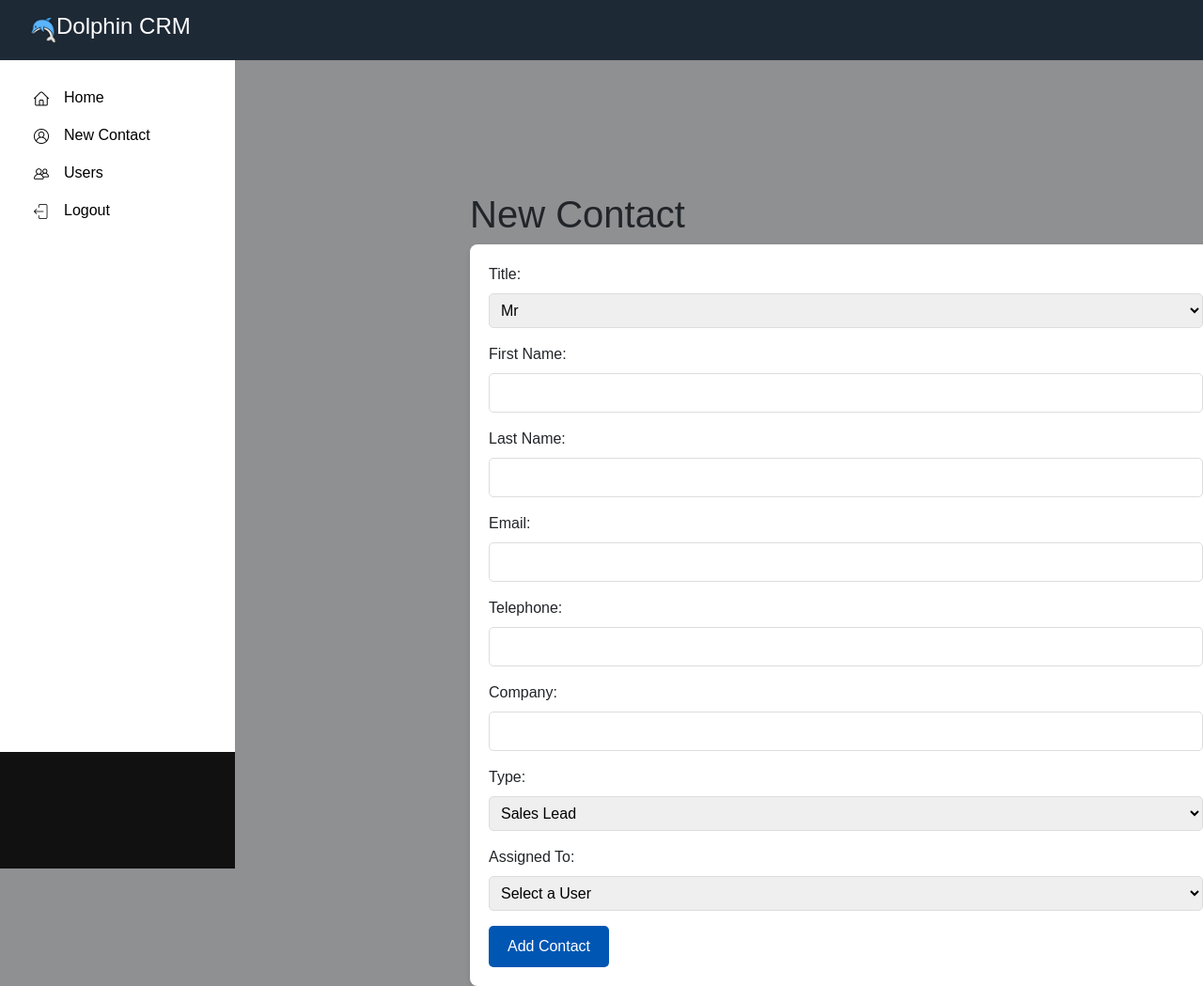
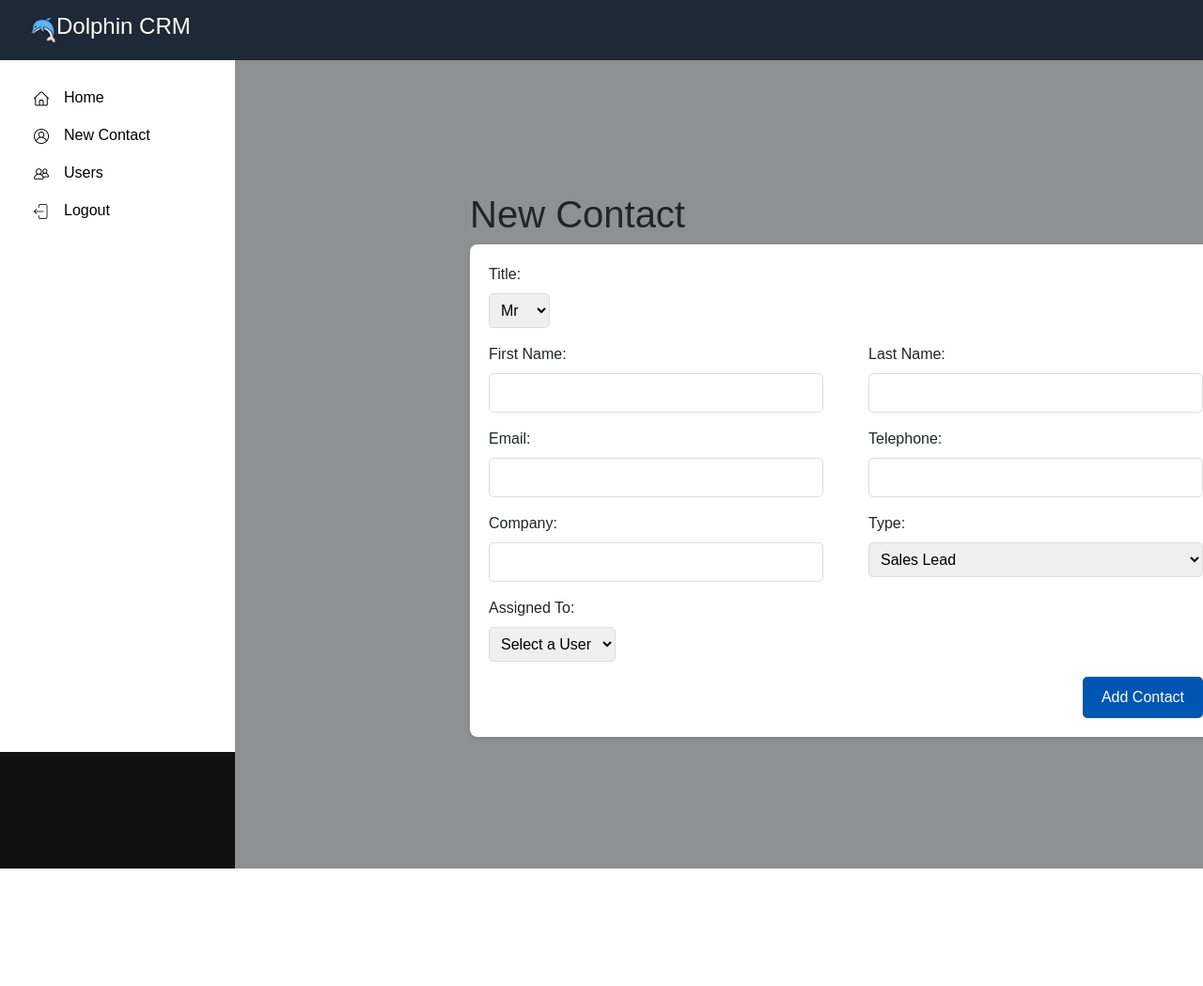
Before and after one commit to JordanCampbell1/Dolphin-CRM, a PHP site: page /newContact.php in a window 1280 px wide; the page is wider, and only the part inside the window is pictured. Shown: that part at 94% size. After the commit the page ends 924 px from the top of that part, so only its background shows below. Run offline with PHP 8.4, Linux system fonts and the light colour scheme; data that the repository does not hold is empty.

Commit message:
fixed layout of newcontact.php to closer match the design doc

```diff
--- a/public/newContact.php
+++ b/public/newContact.php
@@ -1,5 +1,6 @@
 <!DOCTYPE html>
 <html lang="en">
+
 <head>
     <?php include '../php/HTML-base/head.php'; ?>
     <title>New Contact - Dolphin CRM</title>
@@ -9,26 +10,34 @@
         body {
             margin: 0;
             font-family: Arial, sans-serif;
-            background-color: #8f9092; /* Match .content background color */
+            background-color: #8f9092;
+            /* Match .content background color */
         }
 
         html {
-            height: 100%; /* Ensure full height covers the viewport */
+            height: 100%;
+            /* Ensure full height covers the viewport */
         }
 
         .main-container {
-            display: flex; /* Use flexbox for layout */
-            min-height: 100vh; /* Make sure it stretches to fill the viewport height */
+            display: flex;
+            /* Use flexbox for layout */
+            min-height: 100vh;
+            /* Make sure it stretches to fill the viewport height */
             width: 100%;
         }
 
         .top {
             position: sticky;
             top: 0;
-            z-index: 1000; /* Ensure it stays above other elements */
-            background-color: #fff; /* Add background to avoid transparency */
-            height: 60px; /* Adjust to match your header's height */
-            box-shadow: 0 2px 5px rgba(0, 0, 0, 0.1); /* Optional shadow */
+            z-index: 1000;
+            /* Ensure it stays above other elements */
+            background-color: #fff;
+            /* Add background to avoid transparency */
+            height: 60px;
+            /* Adjust to match your header's height */
+            box-shadow: 0 2px 5px rgba(0, 0, 0, 0.1);
+            /* Optional shadow */
         }
 
         .side {
@@ -39,34 +48,66 @@
         }
 
         .content {
-            margin-left: 250px; /* Offset to account for the side nav */
-            padding-top: 80px; /* Adjust to clear the sticky header */
-            background-color: #8f9092; /* Match body background color */
+            margin-left: 250px;
+            /* Offset to account for the side nav */
+            padding-top: 80px;
+            /* Adjust to clear the sticky header */
+            background-color: #8f9092;
+            /* Match body background color */
             min-width: 56rem;
             /*width: calc(100% - 250px); /* Fill remaining space */
-            min-height: calc(100vh - 60px); /* Ensure it covers the viewport height minus header */
-            box-sizing: border-box; /* Include padding in height calculation */
+            min-height: calc(100vh - 60px);
+            /* Ensure it covers the viewport height minus header */
+            box-sizing: border-box;
+            /* Include padding in height calculation */
             display: inline-block;
-            justify-content: center; /* Horizontally center the form-container */
-            align-items: flex-start; /* Align the form-container to the top */
+            justify-content: center;
+            /* Horizontally center the form-container */
+            align-items: flex-start;
+            /* Align the form-container to the top */
         }
 
         .form-container {
-            background-color: #fff; /* White background for form container */
+            background-color: #fff;
+            /* White background for form container */
             padding: 20px;
             /*width: 80%; /* Adjust width of the form container */
-            max-width: 800px; /* Maximum width for the form */
+            max-width: 800px;
+            /* Maximum width for the form */
             border-radius: 8px;
-            box-shadow: 0 2px 5px rgba(0, 0, 0, 0.1); /* Optional shadow */
+            box-shadow: 0 2px 5px rgba(0, 0, 0, 0.1);
+            /* Optional shadow */
+
+
         }
 
+        #grid-container {
+            display: grid;
+            grid-template-columns: auto auto;
+            grid-template-rows: auto auto auto auto auto auto;
+            column-gap: 3em;
+        }
+
+        #title {
+            width: auto;
+        }
+
+        #assigned_to {
+            width: auto;
+        }
+
+        #sbt-bt-container {
+            display: flex;
+            justify-content: flex-end;
+        }
 
         form label {
             display: block;
             margin-bottom: 8px;
         }
 
-        form input, form select {
+        form input,
+        form select {
             width: 100%;
             padding: 8px;
             margin-bottom: 16px;
@@ -83,13 +124,15 @@
             cursor: pointer;
         }
 
+
+
         button:hover {
             background-color: #004494;
         }
-
     </style>
 
 </head>
+
 <body>
     <div class="top">
         <?php include '../php/HTML-base/navbar.php'; ?>
@@ -105,34 +148,47 @@
 
             <div class="form-container">
                 <form action="processNewContact.php" method="POST">
+
+
                     <label for="title">Title:</label>
                     <select name="title" id="title" required>
                         <option value="Mr">Mr</option>
                         <option value="Ms">Ms</option>
                         <option value="Mrs">Mrs</option>
                     </select><br>
-
+                    <div id="grid-container">
+                        <div>
                             <label for="firstname">First Name:</label>
                             <input type="text" name="firstname" id="firstname" required><br>
-
+                        </div>
+                        <div>
                             <label for="lastname">Last Name:</label>
                             <input type="text" name="lastname" id="lastname" required><br>
 
+                        </div>
+                        <div>
                             <label for="email">Email:</label>
                             <input type="email" name="email" id="email" required><br>
-
+                        </div>
+                        <div>
                             <label for="telephone">Telephone:</label>
                             <input type="text" name="telephone" id="telephone"><br>
-
+                        </div>
+                        <div>
                             <label for="company">Company:</label>
                             <input type="text" name="company" id="company" required><br>
-
+                        </div>
+                        <div>
                             <label for="type">Type:</label>
                             <select name="type" id="type" required>
                                 <option value="sales lead">Sales Lead</option>
                                 <option value="support">Support</option>
                             </select><br>
 
+                        </div>
+                    </div>
+
+                    <div>
                         <label for="assigned_to">Assigned To:</label>
                         <select name="assigned_to" id="assigned_to" required>
                             <option value="">Select a User</option>
@@ -143,11 +199,16 @@
                             }
                             ?>
                         </select><br>
+                    </div>
 
+                    <div id="sbt-bt-container">
                         <button type="submit">Add Contact</button>
+
+                    </div>
                 </form>
             </div>
         </div>
     </div>
 </body>
+
 </html>
```
Lines whose indentation alone changed are shown as unchanged.
